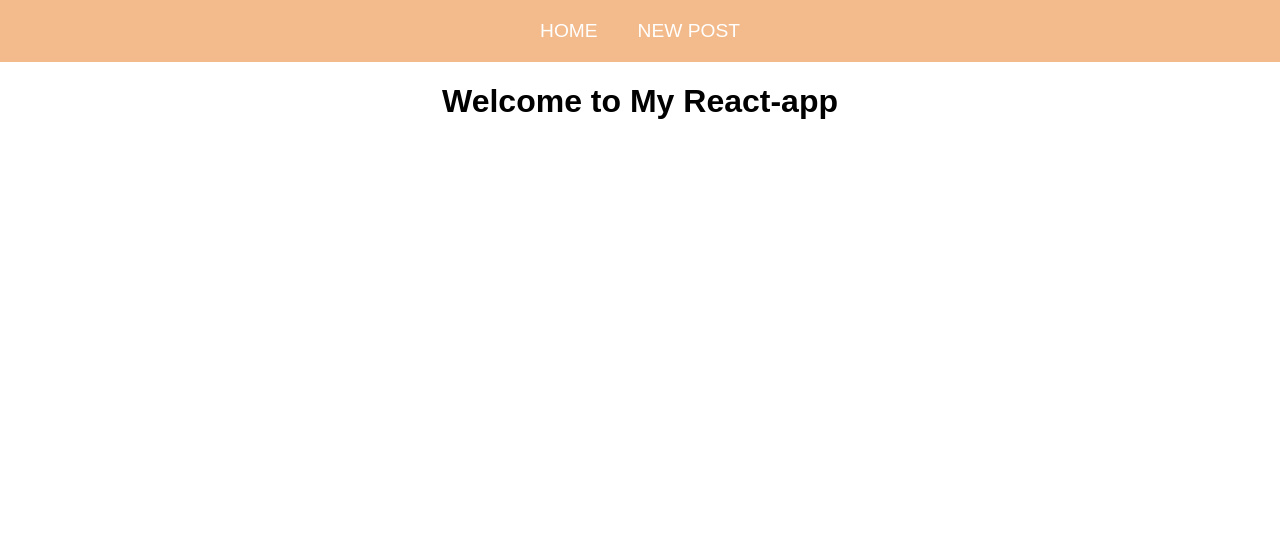
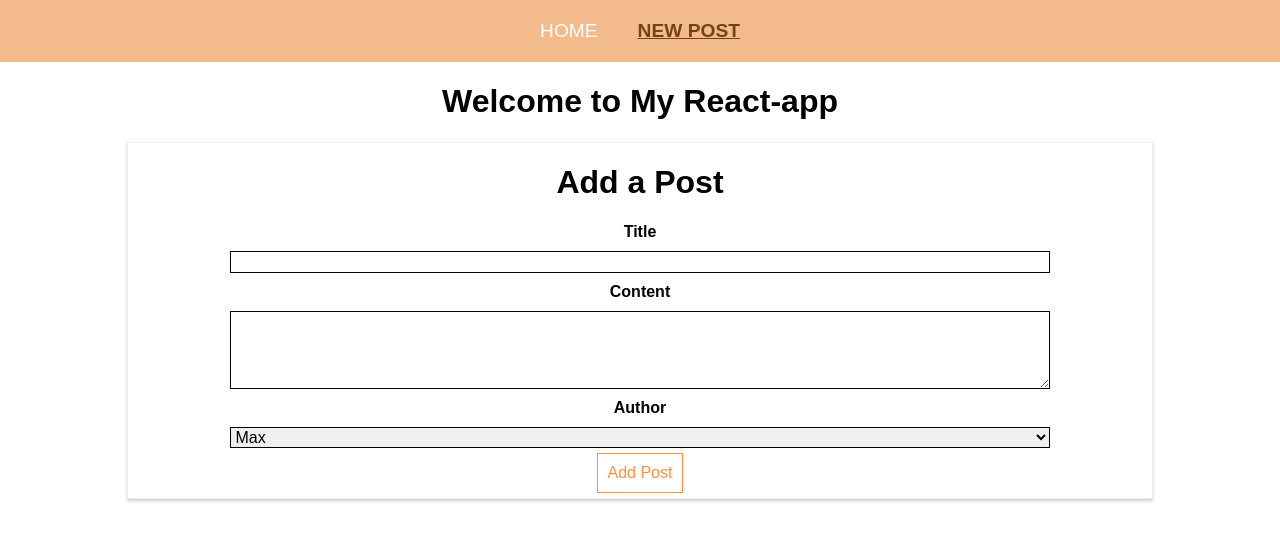
Before and after one commit to sachuverma/React-Complete-Intro, a React (Create React App) app in the folder blog-post/: page /new-post in a window 1280 px wide. Shown: the top 540 px of the page. Built offline with nearby package versions, Linux system fonts and the light colour scheme.

Commit message:
react orutyer

```diff
--- a/blog-post/src/components/Post/Post.js
+++ b/blog-post/src/components/Post/Post.js
@@ -1,4 +1,5 @@
 import React from 'react';
+import { withRouter } from 'react-router-dom';
 
 import './Post.css';
 
@@ -11,4 +12,4 @@
     </article>
 );
 
-export default post;
+export default withRouter(post);
--- a/blog-post/src/containers/Blog/Blog.css
+++ b/blog-post/src/containers/Blog/Blog.css
@@ -21,7 +21,9 @@
 }
 
 .Header a:hover,
-.Header a:active {
+.Header a:active,
+.Header a.active {
     color: #72421a;
-
+    text-decoration: underline;
+    font-weight: bolder;
 }
--- a/blog-post/src/containers/Blog/Blog.js
+++ b/blog-post/src/containers/Blog/Blog.js
@@ -1,7 +1,8 @@
 import React, { Component } from 'react';
-import { Route } from 'react-router-dom';
+import { Route, NavLink } from 'react-router-dom';
 
 import Posts from './Posts/Posts'
+import NewPost from './NewPost/NewPost'
 import './Blog.css';
 
 class Blog extends Component {
@@ -11,14 +12,19 @@
                 <header className="Header">
                     <nav>
                         <ul>
-                            <li><a href="/">HOME</a></li>
-                            <li><a href="/new-post">NEW POST</a></li>
+                            <li><NavLink to="/" exact>HOME</NavLink></li>
+                            <li><NavLink to={{
+                                pathname: "/new-post",
+                                hash: "#submit",
+                                serach: "?quick-submit=true"
+                            }}>NEW POST</NavLink></li>
                         </ul>
                     </nav>
                 </header>
                 <Route path="/" render={() => <h1 style={{textAlign: "center"}}>Welcome to My React-app</h1>} />
                 {/*<Route path="/" exact render={() => <Posts />} />*/}
                 <Route path="/" exact component={Posts} />
+                <Route path="/new-post" exact component={NewPost} />
             </div>
         );
     }
```
